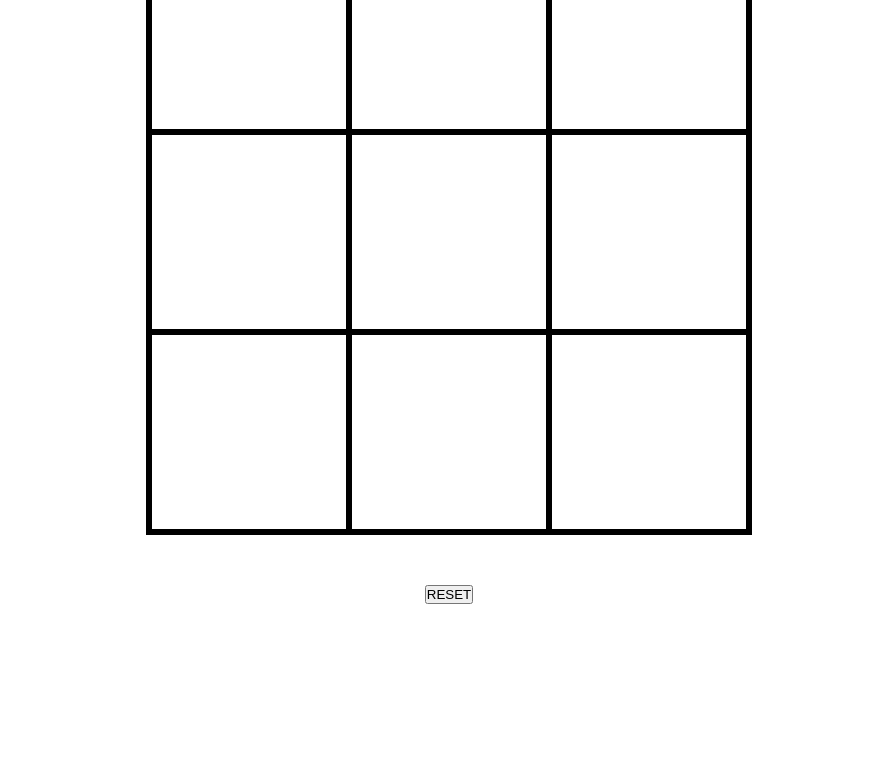
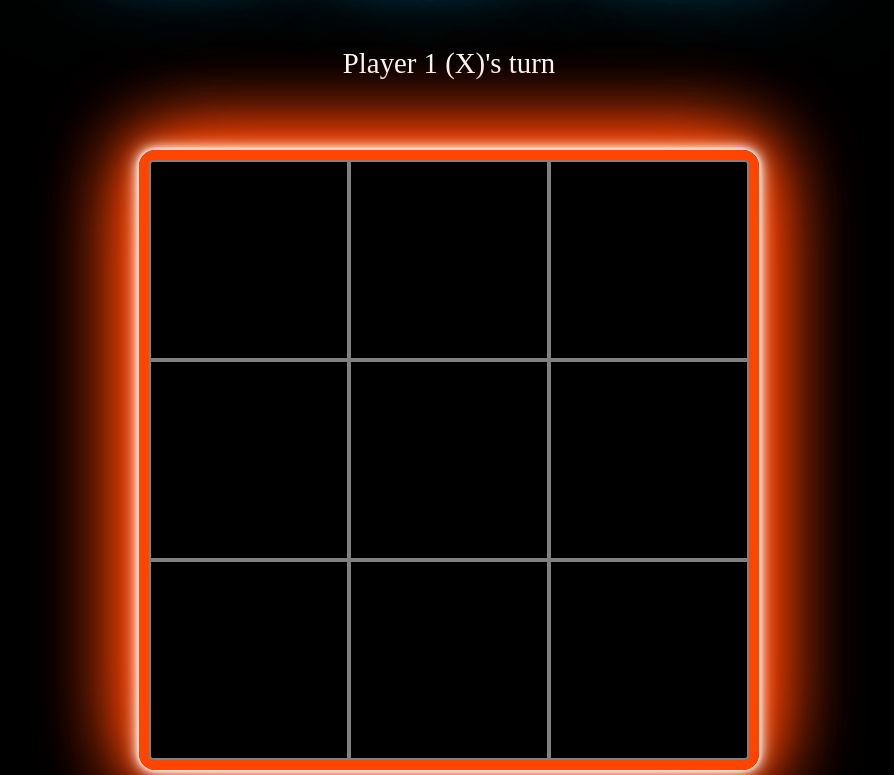
Before and after one commit to Shawnnyu/tic-tac-toe, a plain HTML site: page index.html in a window 1280 px wide. Shown: the part 236-1011 px from the top of the page, without its empty margins (191-1085 px from the left). Before the commit the page ends 840 px from the top, so only its background shows below. Drawn offline with Linux system fonts and the light colour scheme; a web font is replaced by a local one.

Commit message:
adding styling and fixing bugs

```diff
--- a/index.html
+++ b/index.html
@@ -14,6 +14,7 @@
     <header>
       <h1>tic-tac-toe</h1>
     </header>
+    <div class="turn-display"></div>
     <div class="game-container">
       <div class="cell" data-cell="0"></div>
       <div class="cell" data-cell="1"></div>
@@ -25,7 +26,6 @@
       <div class="cell" data-cell="7"></div>
       <div class="cell" data-cell="8"></div>
     </div>
-    <div class="result"></div>
     <button class="reset">RESET</button>
   </body>
 </html>
--- a/script.js
+++ b/script.js
@@ -1,7 +1,12 @@
+/*Player Module
+ * creates a player with name and symbol*/
+
 const player = (name, symbol) => {
   return { name, symbol };
 };
 
+/* game board module
+ * creates behind the scenes board for later logic*/
 const gameBoard = (() => {
   const board = new Array(9);
 
@@ -24,15 +29,18 @@ const gameBoard = (() => {
   return { getIndex, putEntry, reset };
 })();
 
+/*Game logic Module
+ *behind the scenes implementation of the actual game*/
 const gameLogic = (() => {
-  const p1 = player("John", "X");
-  const p2 = player("Jane", "O");
+  const p1 = player("Player 1", "X");
+  const p2 = player("PLayer 2", "O");
 
-  let turns = 1;
-  let gameOver = false;
+  turns = 1;
+  gameOver = false;
   let curPlayer = p1;
 
   const getCurPlayer = () => {
+    curPlayer = turns % 2 != 0 ? p1 : p2;
     return curPlayer;
   };
 
@@ -48,19 +56,20 @@ const gameLogic = (() => {
   ];
 
   const validTurn = (index, cell) => {
-    curPlayer = turns % 2 != 0 ? p1 : p2;
+    curPlayer = getCurPlayer();
+
     if (gameBoard.getIndex(index) == undefined && gameOver == false && turns < 10) {
       gameBoard.putEntry(index, curPlayer.symbol);
       gameDisplay.updateCell(cell, curPlayer.symbol);
       if (checkWin(curPlayer.symbol)) {
+        gameDisplay.finishGame("win");
         gameOver = true;
-        return 0;
       } else if (turns == 9) {
         gameOver = true;
-        return 2;
+        gameDisplay.finishGame("tie");
       } else {
         turns++;
-        return 1;
+        gameDisplay.updateTurn();
       }
     }
   };
@@ -84,34 +93,55 @@ const gameLogic = (() => {
   return { validTurn, getCurPlayer, resetGame };
 })();
 
+/*Game display Module
+ * Updates the game board that the user sees and interacts with*/
 const gameDisplay = (function (doc) {
   const cells = [...doc.getElementsByClassName("cell")];
-  const resultDisplay = document.querySelector(".result");
   const resetBtn = document.querySelector(".reset");
+  const turnDisplay = document.querySelector(".turn-display");
   cells.forEach((cell) => cell.addEventListener("click", () => cellClicked(cell.getAttribute("data-cell"), cell)));
 
+  const updateTurn = () => {
+    const curPlayer = gameLogic.getCurPlayer();
+    turnDisplay.innerHTML = `${curPlayer.name} (${curPlayer.symbol})'s  turn`;
+  };
+
+  const finishGame = (result) => {
+    if (result == "win") {
+      const curPlayer = gameLogic.getCurPlayer();
+      turnDisplay.innerHTML = `${curPlayer.name} (${curPlayer.symbol}) wins!`;
+    } else {
+      turnDisplay.innerHTML = `TIE`;
+    }
+  };
+
+  updateTurn();
+
   const updateCell = (cell, symbol) => {
-    cell.innerHTML = symbol;
+    const para = document.createElement("p");
+    const content = document.createTextNode(symbol);
+    para.appendChild(content);
+    if (symbol == "X") {
+      para.classList.add("x-symbol");
+    } else {
+      para.classList.add("o-symbol");
+    }
+
+    cell.appendChild(para);
   };
 
   const cellClicked = (index, cell) => {
     const turn = gameLogic.validTurn(index, cell);
-    if (turn == 0) {
-      resultDisplay.innerHTML = `Player ${gameLogic.getCurPlayer().name} wins`;
-    } else if (turn == 1) {
-    } else if (turn == 2) {
-      resultDisplay.innerHTML = "TIE";
-    }
   };
 
   const resetGame = () => {
     cells.forEach((cell) => (cell.innerHTML = ""));
     gameBoard.reset();
     gameLogic.resetGame();
-    resultDisplay.innerHTML = null;
+    updateTurn();
   };
 
   resetBtn.addEventListener("click", resetGame);
 
-  return { updateCell };
+  return { updateCell, updateTurn, finishGame };
 })(document);
--- a/style.css
+++ b/style.css
@@ -1,4 +1,4 @@
-@import url("https://fonts.googleapis.com/css2?family=Roboto:wght@500&display=swap");
+@import url("https://fonts.googleapis.com/css2?family=Kavoon&display=swap");
 * {
   box-sizing: border-box;
   margin: 0px;
@@ -6,7 +6,14 @@
 }
 
 :root {
-  font-family: "Roboto", sans-serif;
+  font-family: "Kavoon", serif;
+  --body-gradient-bottom: #000000;
+  --body-gradient-top: #636363;
+
+  --temp-body-bottom: #636363;
+  --temp-body-top: #f8f7f7;
+
+  --temp-header-color: #e9e9e9;
 }
 
 header {
@@ -14,38 +21,111 @@ header {
   padding-top: 24px;
   padding-bottom: 24px;
   margin-bottom: 50px;
-  font-size: 1.8rem;
+  font-size: 5rem;
+  color: deepskyblue;
+}
+
+h1 {
+  animation: flicker 1.5s infinite alternate;
+}
+
+@keyframes flicker {
+  0%,
+  18%,
+  22%,
+  25%,
+  53%,
+  57%,
+  100% {
+    text-shadow: 0 0 4px #fff, 0 0 11px #fff, 0 0 19px #fff, 0 0 40px deepskyblue, 0 0 80px deepskyblue, 0 0 90px deepskyblue, 0 0 100px deepskyblue,
+      0 0 150px deepskyblue;
+  }
+
+  20%,
+  24%,
+  55% {
+    text-shadow: none;
+  }
 }
 
 body {
+  min-height: 100vh;
   display: flex;
   flex-direction: column;
   align-items: center;
+  background: var(--body-gradient-bottom);
+  background-repeat: no-repeat;
+  background-size: 100% 100%;
+}
+
+.turn-display {
+  margin-bottom: 70px;
+  font-size: 1.8rem;
+  color: white;
 }
 
 .game-container {
   display: grid;
-  grid-template-rows: repeat(3, 200px);
-  grid-template-columns: repeat(3, 200px);
-  margin-bottom: 50px;
+  grid-template-columns: repeat(3, 1fr);
+  margin-bottom: 100px;
+  border: 10px orangered solid;
+  border-radius: 16px;
+  box-shadow: 0 0 4px #fff, 0 0 11px #fff, 0 0 19px #fff, 0 0 40px orangered, 0 0 80px orangered, 0 0 90px orangered, 0 0 100px orangered;
 }
 
 .cell {
+  width: 200px;
+  height: 200px;
   text-align: center;
-  font-size: 2rem;
+  font-size: 150px;
+  border: 2px gray solid;
+  color: white;
 }
 
-.cell:hover {
-  background-color: deepskyblue;
+.cell:nth-child(1) {
+  border-radius: 4px 0 0 0;
 }
 
-/*temp*/
-
-div {
-  border-style: solid;
-  border-color: black;
+.cell:nth-child(3) {
+  border-radius: 0 4px 0 0;
 }
 
-.result {
-  border-style: none;
+.cell:nth-child(7) {
+  border-radius: 0 0 0 4px;
 }
+
+.cell:nth-child(9) {
+  border-radius: 0 0 4px 0;
+}
+
+.x-symbol {
+  color: orangered;
+  text-shadow: 0 0 4px #fff, 0 0 11px #fff, 0 0 19px #fff, 0 0 40px orangered, 0 0 80px orangered, 0 0 90px orangered, 0 0 100px orangered, 0 0 150px orangered;
+}
+
+.o-symbol {
+  color: yellow;
+  text-shadow: 0 0 4px #fff, 0 0 11px #fff, 0 0 19px #fff, 0 0 40px yellow;
+}
+.cell:hover {
+  border-color: deepskyblue;
+  box-shadow: inset 0 0 4px #fff, inset 0 0 11px #fff, inset 0 0 19px #fff, 0 0 40px deepskyblue, 0 0 80px deepskyblue, 0 0 90px deepskyblue,
+    0 0 100px deepskyblue, inset 0 0 150px deepskyblue;
+}
+
+button {
+  border-radius: 16px;
+  width: 300px;
+  height: 75px;
+  background: none;
+  border: 5px white solid;
+  color: white;
+  font-family: "Kavoon", serif;
+  font-size: 2rem;
+  letter-spacing: 0.5rem;
+  font-style: italic;
+}
+
+button:hover {
+  background-color: rgb(87, 87, 87);
+}
```
